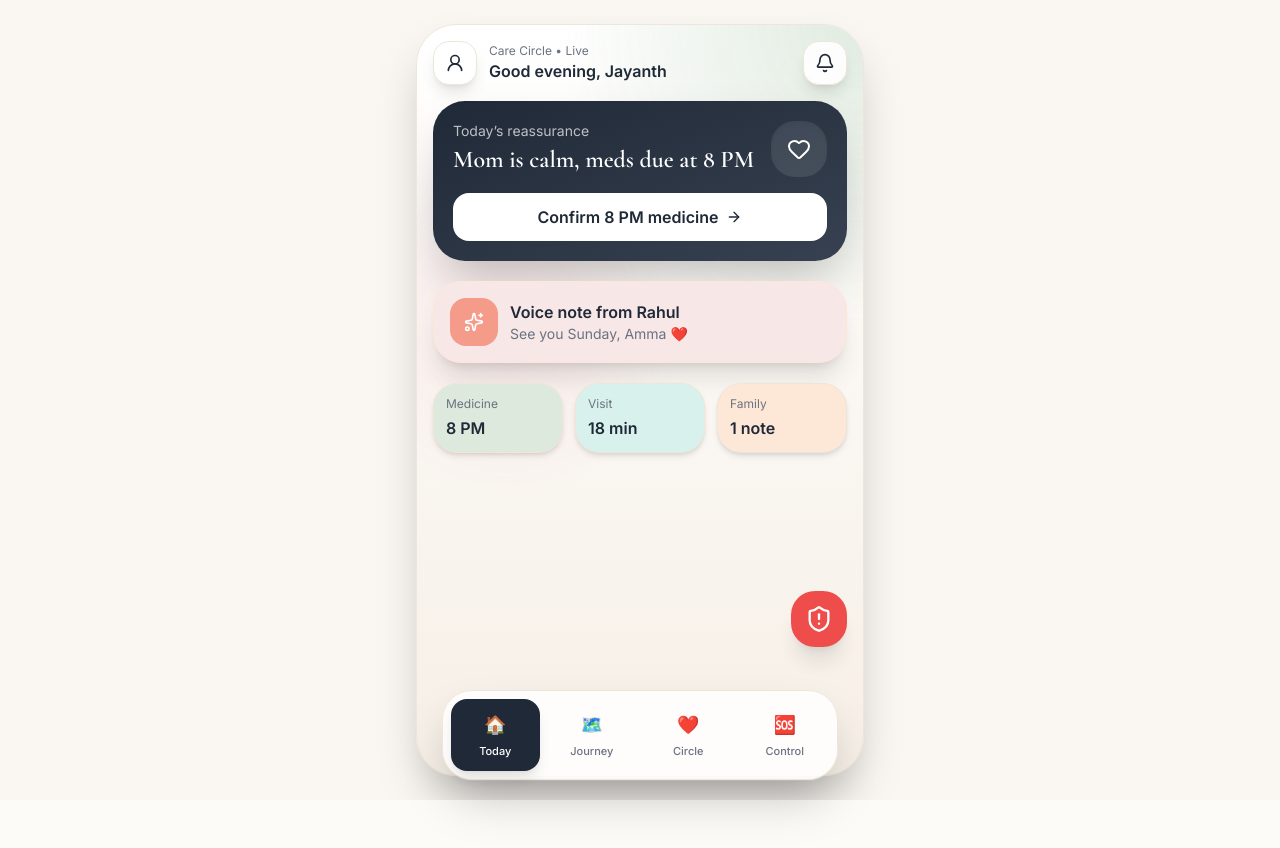
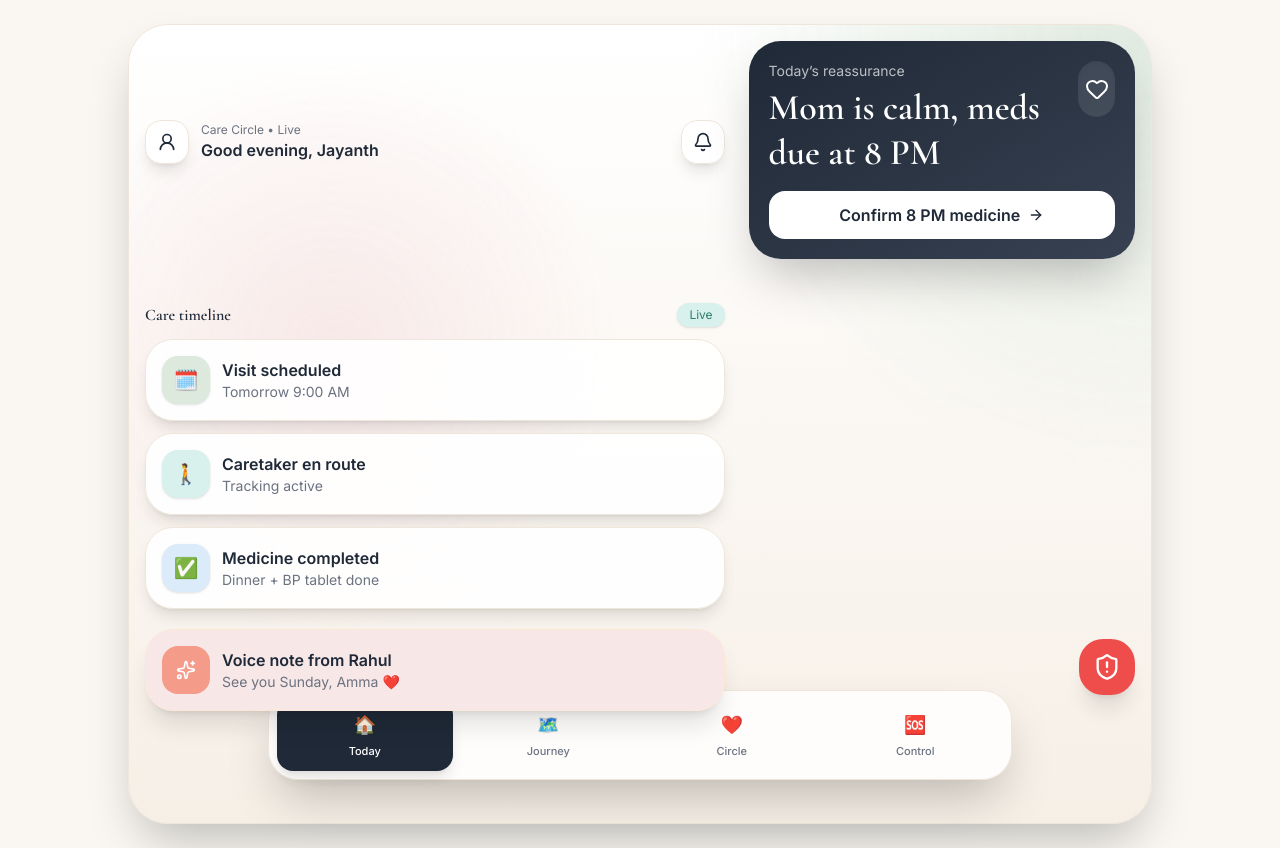
Before and after one commit to Jayashri87/lderly-demo, a React (Vite) app: page / in a window 1280 px wide. Before the commit the page ends 800 px from the top, so only its background shows below. Built offline with nearby package versions, Linux system fonts and the light colour scheme.

Commit message:
Responsive sprint: adaptive widths, split layout, scalable typography

```diff
--- a/src/App.tsx
+++ b/src/App.tsx
@@ -11,7 +11,6 @@ import {
 
 export default function App() {
   const [activeTab, setActiveTab] = useState("today");
-  const [medicineConfirmed, setMedicineConfirmed] = useState(false);
 
   const tabs = useMemo(
     () => [
@@ -28,33 +27,17 @@ export default function App() {
       const steps = [
         ["Visit scheduled", "Tomorrow 9:00 AM"],
         ["Caretaker en route", "Tracking active"],
-        [
-          medicineConfirmed ? "Medicine confirmed" : "Medicine pending",
-          medicineConfirmed
-            ? "Dinner + BP tablet done"
-            : "Waiting for confirmation",
-        ],
+        ["Medicine completed", "Dinner + BP tablet done"],
       ];
-
       return (
         <section className="mt-5">
-          <h2 className="font-semibold text-[#1F2937] mb-4">
-            Live care journey
-          </h2>
+          <h2 className="font-semibold text-[#1F2937] mb-4">Live care journey</h2>
           <div className="space-y-4">
             {steps.map(([title, sub], idx) => (
               <div key={title} className="flex gap-3">
                 <div className="flex flex-col items-center">
-                  <div
-                    className={`h-4 w-4 rounded-full ${
-                      idx === 1
-                        ? "bg-[#2E7D6B] ring-4 ring-[#D8F1EC]"
-                        : "bg-[#D8F1EC]"
-                    } border-2 border-white shadow`}
-                  />
-                  {idx < steps.length - 1 && (
-                    <div className="w-0.5 h-16 bg-[#D8F1EC] mt-1" />
-                  )}
+                  <div className={`h-4 w-4 rounded-full ${idx === 1 ? 'bg-[#2E7D6B] ring-4 ring-[#D8F1EC]' : 'bg-[#D8F1EC]'} border-2 border-white shadow`} />
+                  {idx < steps.length - 1 && <div className="w-0.5 h-16 bg-[#D8F1EC] mt-1" />}
                 </div>
                 <div className="flex-1 rounded-[24px] bg-white border border-[#EEE6DA] shadow-md p-4">
                   <p className="font-semibold text-[#1F2937]">{title}</p>
@@ -75,12 +58,8 @@ export default function App() {
               <Sparkles className="w-5 h-5" />
             </div>
             <div>
-              <p className="font-semibold text-[#1F2937]">
-                Voice note from Rahul
-              </p>
-              <p className="text-sm text-[#6B7280]">
-                See you Sunday, Amma ❤️
-              </p>
+              <p className="font-semibold text-[#1F2937]">Voice note from Rahul</p>
+              <p className="text-sm text-[#6B7280]">See you Sunday, Amma ❤️</p>
             </div>
           </div>
         </section>
@@ -90,11 +69,8 @@ export default function App() {
     if (activeTab === "control") {
       return (
         <section className="mt-5 grid grid-cols-2 gap-3">
-          {["Doctor", "Medicine", "Meal", "Mood"].map((item) => (
-            <button
-              key={item}
-              className="rounded-[24px] bg-white border border-[#EEE6DA] shadow-md p-4 text-left"
-            >
+          {['Doctor', 'Medicine', 'Meal', 'Mood'].map((item) => (
+            <button key={item} className="rounded-[24px] bg-white border border-[#EEE6DA] shadow-md p-4 text-left">
               <p className="font-semibold text-[#1F2937]">{item}</p>
               <p className="text-sm text-[#6B7280]">Immediate support</p>
             </button>
@@ -105,37 +81,45 @@ export default function App() {
 
     return (
       <>
+        <section className="mt-5">
+          <div className="flex items-center justify-between mb-3">
+            <h2 className="font-semibold text-[#1F2937]">Care timeline</h2>
+            <span className="text-xs px-3 py-1 rounded-full bg-[#D8F1EC] text-[#2E7D6B] shadow-sm">
+              Live
+            </span>
+          </div>
+
+          <div className="space-y-3">
+            {[
+              ["Visit scheduled", "Tomorrow 9:00 AM", "🗓️", "#DDE9DD"],
+              ["Caretaker en route", "Tracking active", "🚶", "#D8F1EC"],
+              ["Medicine completed", "Dinner + BP tablet done", "✅", "#DCEBFA"],
+            ].map(([title, sub, emoji, bg]) => (
+              <div key={title} className="rounded-[28px] bg-white/90 border border-[#EEE6DA] shadow-lg p-4">
+                <div className="flex items-center gap-3">
+                  <div className="h-12 w-12 rounded-2xl flex items-center justify-center text-xl shadow-sm" style={{ backgroundColor: bg as string }}>
+                    {emoji}
+                  </div>
+                  <div>
+                    <p className="font-semibold text-[#1F2937]">{title}</p>
+                    <p className="text-sm text-[#6B7280]">{sub}</p>
+                  </div>
+                </div>
+              </div>
+            ))}
+          </div>
+        </section>
+
         <section className="mt-5 rounded-[28px] bg-[#F7E7E7] border border-[#FDE8D8] shadow-xl p-4">
           <div className="flex items-center gap-3">
             <div className="h-12 w-12 rounded-2xl bg-[#F49B8A] text-white flex items-center justify-center">
               <Sparkles className="w-5 h-5" />
             </div>
             <div>
-              <p className="font-semibold text-[#1F2937]">
-                Voice note from Rahul
-              </p>
-              <p className="text-sm text-[#6B7280]">
-                See you Sunday, Amma ❤️
-              </p>
+              <p className="font-semibold text-[#1F2937]">Voice note from Rahul</p>
+              <p className="text-sm text-[#6B7280]">See you Sunday, Amma ❤️</p>
             </div>
           </div>
-        </section>
-
-        <section className="mt-5 grid grid-cols-3 gap-3">
-          {[
-            ["Medicine", medicineConfirmed ? "Done" : "8 PM", "#DDE9DD"],
-            ["Visit", "18 min", "#D8F1EC"],
-            ["Family", "1 note", "#FDE8D8"],
-          ].map(([label, value, bg]) => (
-            <button
-              key={label}
-              className="rounded-[24px] p-3 text-left shadow-md border border-[#EEE6DA]"
-              style={{ backgroundColor: bg as string }}
-            >
-              <p className="text-xs text-[#6B7280]">{label}</p>
-              <p className="font-semibold text-[#1F2937] mt-1">{value}</p>
-            </button>
-          ))}
         </section>
       </>
     );
@@ -143,10 +127,10 @@ export default function App() {
 
   return (
     <div className="min-h-screen bg-[#FAF7F2] flex justify-center p-4 md:p-6">
-      <div className="relative w-full max-w-md overflow-hidden rounded-[40px] bg-gradient-to-b from-[#FFFFFF] to-[#F6EFE6] shadow-2xl border border-[#EEE6DA] p-4 pb-28">
+      <div className="relative w-full max-w-md md:max-w-2xl xl:max-w-5xl overflow-hidden rounded-[40px] bg-gradient-to-b from-[#FFFFFF] to-[#F6EFE6] shadow-2xl border border-[#EEE6DA] p-4 pb-28">
         <div className="absolute inset-0 bg-[radial-gradient(circle_at_top_right,#DDE9DD_0,transparent_35%),radial-gradient(circle_at_20%_40%,#F7E7E7_0,transparent_30%)] opacity-90" />
 
-        <div className="relative z-10">
+        <div className="relative z-10 grid xl:grid-cols-[1.2fr_0.8fr] xl:gap-6">
           <header className="flex items-center justify-between mb-4">
             <div className="flex items-center gap-3">
               <div className="h-11 w-11 rounded-2xl bg-white shadow-lg flex items-center justify-center border border-[#EEE6DA]">
@@ -154,9 +138,7 @@ export default function App() {
               </div>
               <div>
                 <p className="text-xs text-[#6B7280]">Care Circle • Live</p>
-                <p className="font-semibold text-[#1F2937]">
-                  Good evening, Jayanth
-                </p>
+                <p className="font-semibold text-[#1F2937]">Good evening, Jayanth</p>
               </div>
             </div>
             <button className="h-11 w-11 rounded-2xl bg-white/90 shadow-lg flex items-center justify-center border border-[#EEE6DA]">
@@ -168,27 +150,14 @@ export default function App() {
             <div className="flex items-start justify-between gap-3">
               <div>
                 <p className="text-sm text-white/70">Today’s reassurance</p>
-                <h1 className="text-2xl font-semibold leading-tight mt-1">
-                  Mom is calm, meds due at 8 PM
-                </h1>
+                <h1 className="text-2xl md:text-3xl xl:text-4xl font-semibold leading-tight mt-1">Mom is calm, meds due at 8 PM</h1>
               </div>
               <div className="h-14 w-14 rounded-3xl bg-white/10 flex items-center justify-center shadow-inner">
                 <Heart className="w-6 h-6" />
               </div>
             </div>
-
-            <button
-              onClick={() => setMedicineConfirmed(true)}
-              className={`mt-4 w-full rounded-2xl py-3 flex items-center justify-center gap-2 font-semibold ${
-                medicineConfirmed
-                  ? "bg-[#DDE9DD] text-[#1F2937]"
-                  : "bg-white text-[#1F2937]"
-              }`}
-            >
-              {medicineConfirmed
-                ? "Medicine confirmed ✅"
-                : "Confirm 8 PM medicine"}
-              {!medicineConfirmed && <ArrowRight className="w-4 h-4" />}
+            <button className="mt-4 w-full rounded-2xl bg-white text-[#1F2937] py-3 flex items-center justify-center gap-2 font-semibold">
+              Confirm 8 PM medicine <ArrowRight className="w-4 h-4" />
             </button>
           </section>
 
@@ -205,16 +174,14 @@ export default function App() {
           </AnimatePresence>
         </div>
 
-        <div className="fixed bottom-5 left-1/2 -translate-x-1/2 w-[min(92vw,420px)] px-3">
+        <div className="fixed bottom-5 left-1/2 -translate-x-1/2 w-[min(92vw,420px)] md:w-[min(80vw,720px)] xl:w-[min(60vw,900px)] px-3">
           <div className="grid grid-cols-4 gap-2 rounded-[30px] bg-white/85 backdrop-blur-2xl border border-[#EEE6DA] shadow-2xl p-2">
             {tabs.map((tab) => (
               <button
                 key={tab.key}
                 onClick={() => setActiveTab(tab.key)}
                 className={`rounded-2xl py-3 flex flex-col items-center gap-1 transition-all ${
-                  activeTab === tab.key
-                    ? "bg-[#1F2937] text-white shadow-lg"
-                    : "text-[#6B7280] hover:bg-[#F6EFE6]"
+                  activeTab === tab.key ? 'bg-[#1F2937] text-white shadow-lg' : 'text-[#6B7280] hover:bg-[#F6EFE6]'
                 }`}
               >
                 <span className="text-lg">{tab.icon}</span>
```
